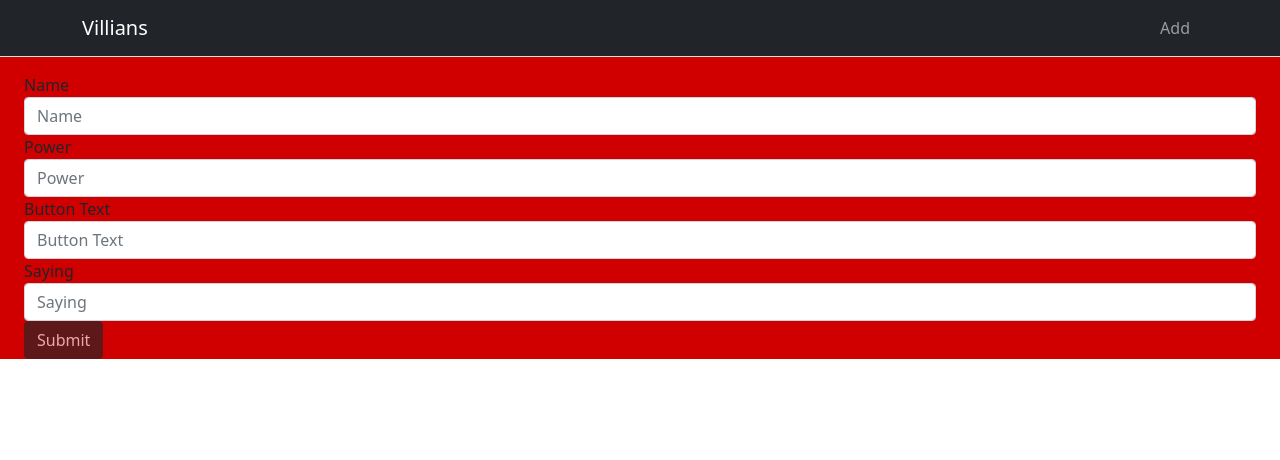
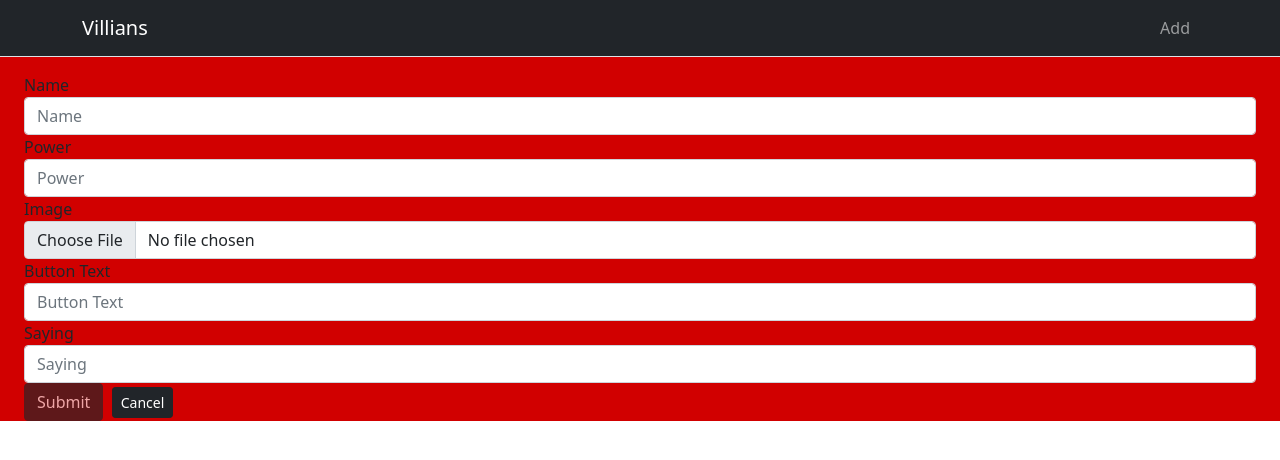
Before and after one commit to OsborneSupremacy/Villians, an Angular app in the folder ClientApp/: page /Add in a window 1280 px wide. Shown: the top 460 px of the page. Built offline with nearby package versions, Linux system fonts and the light colour scheme.

Commit message:
consolidated add / edit html / scss

```diff
--- a/ClientApp/src/app/villian-add/villian-add.component.html
+++ /dev/null
@@ -1,26 +0,0 @@
-<div class="container-fluid">
-
-  <form novalidate (ngSubmit)="onSubmit(villianFg)" [formGroup]="villianFg">
-    <div>
-      <label>Name</label>
-      <input type="text" class="form-control" placeholder="Name" formControlName="name" />
-    </div>
-    <div>
-      <label>Power</label>
-      <input type="text" class="form-control" placeholder="Power" formControlName="powers" />
-    </div>
-
-    <!--Add image input-->
-
-    <div>
-      <label>Button Text</label>
-      <input type="text" class="form-control" placeholder="Button Text" formControlName="buttonText" />
-    </div>
-    <div>
-      <label>Saying</label>
-      <input type="text" class="form-control" placeholder="Saying" formControlName="saying" />
-    </div>
-    <button type="submit" class="btn btn-dark" [disabled]="villianFg.invalid">Submit</button>
-  </form>
-
-</div>
--- a/ClientApp/src/app/villian-add/villian-add.component.ts
+++ b/ClientApp/src/app/villian-add/villian-add.component.ts
@@ -6,12 +6,14 @@
 
 @Component({
   selector: 'app-villian-add',
-  templateUrl: './villian-add.component.html',
-  styleUrls: ['./villian-add.component.scss']
+  templateUrl: '../villian-edit/villian-edit.component.html',
+  styleUrls: ['../villian-edit/villian-edit.component.scss']
 })
 export class VillianAddComponent implements OnInit {
 
   public villianFg: FormGroup;
+
+  private image: File | undefined;
 
   constructor(
     private fb: FormBuilder,
@@ -52,4 +54,10 @@
     this.villianService.Add(value, onSuccess, onError);
   }
 
+  public fileChange(event: any) {
+    let fileList: FileList = event.target.files;
+    if(fileList.length > 0)
+      this.image = fileList[0];
+  }
+
 }
--- a/ClientApp/src/app/villian-edit/villian-edit.component.html
+++ b/ClientApp/src/app/villian-edit/villian-edit.component.html
@@ -23,6 +23,7 @@
       <input type="text" class="form-control" placeholder="Saying" formControlName="saying" />
     </div>
     <button type="submit" class="btn btn-dark" [disabled]="villianFg.invalid">Submit</button>
+    &nbsp;<a class="btn btn-sm btn-dark" [routerLink]="['/']">Cancel</a>
   </form>
 
 </div>
```
Also changed, not shown: ClientApp/src/app/villian-add/villian-add.component.scss (deleted).
